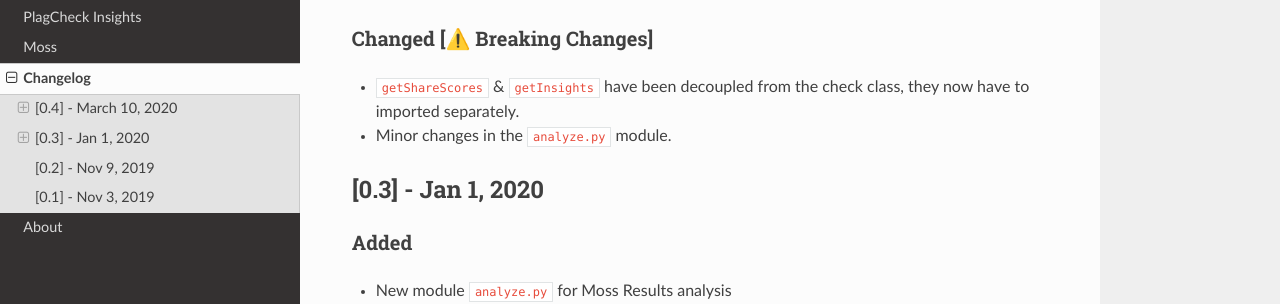
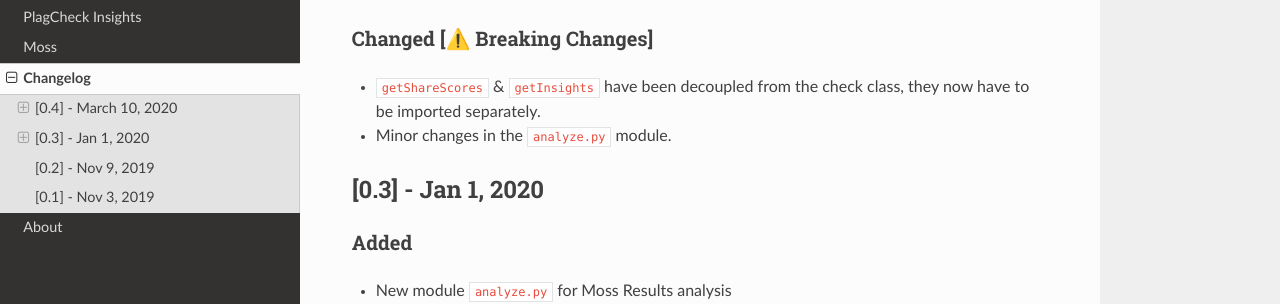
Before and after one commit to codeclassroom/PlagCheck, an MkDocs documentation site: the page built from docs/changelog.md, in a window 1280 px wide and 1324 px high. Shown: the part 191-495 px from the top of the window. Built offline with MkDocs 1.6.1, drawn with Linux system fonts in a browser that asks for light colours; nearby versions of some CDN libraries.

Commit message:
useless typo

```diff
--- a/docs/changelog.md
+++ b/docs/changelog.md
@@ -4,7 +4,7 @@
 ## [0.4] - March 10, 2020
 
 ### Changed [⚠️ Breaking Changes]
-- `getShareScores` & `getInsights` have been decoupled from the check class, they now have to imported separately.
+- `getShareScores` & `getInsights` have been decoupled from the check class, they now have to be imported separately.
 - Minor changes in the `analyze.py` module.
 
 
```
Also changed, not shown: CHANGELOG.md (+1 -1 lines).
